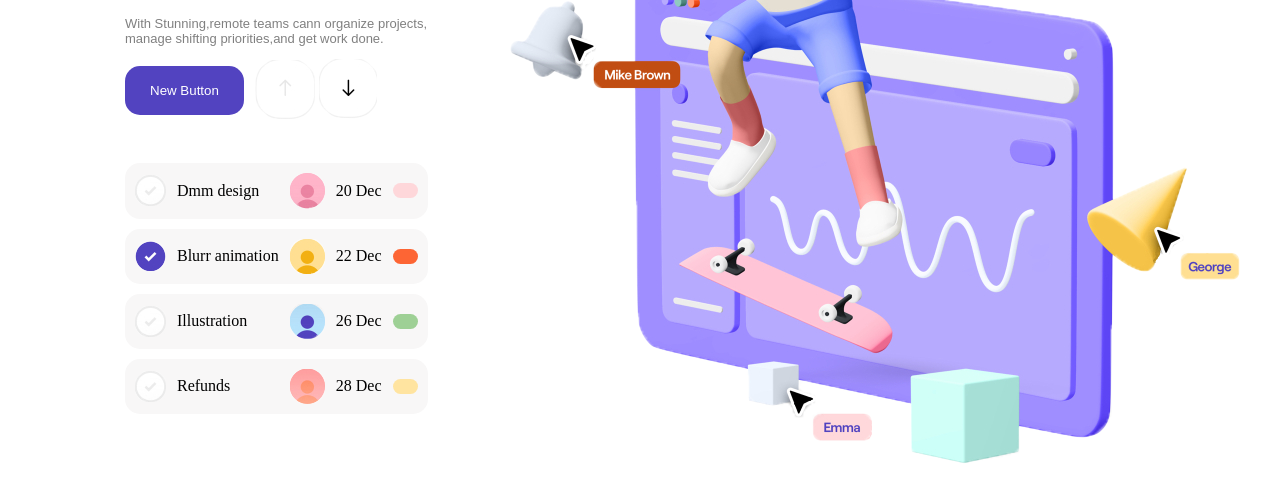
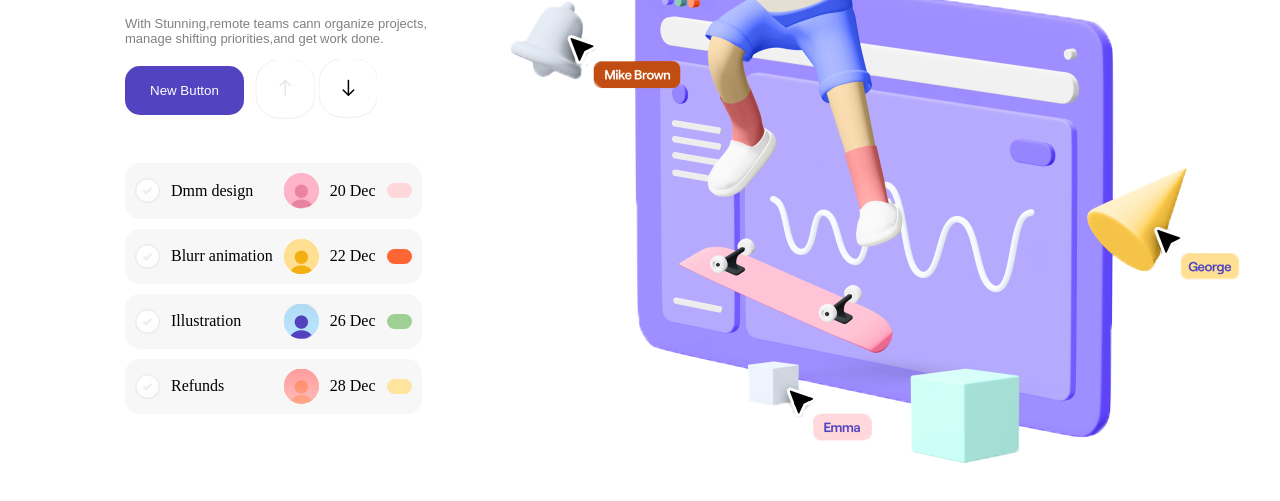
Before and after one commit to dinesh752/Stunning-Landing-Page, a plain HTML site: page index.html in a window 1280 px wide. Shown: the part 291-792 px from the top of the page. Drawn offline with Linux system fonts and the light colour scheme.

Commit message:
Update index.html

```diff
--- a/index.html
+++ b/index.html
@@ -93,6 +93,9 @@
                 border-top-left-radius: 15px;
                 border-bottom-left-radius: 15px;
             }
+            .radius img:hover{
+                content: url(./images/tick-blue.png)
+            }
             .radius_1{
                 border-top-right-radius: 15px;
                 border-bottom-right-radius: 15px;
@@ -130,28 +133,28 @@
         <div class="table">
             <table>
                 <tr>
-                    <td class="radius"><img src="./images/tick-gray.png"></td>
+                    <td class="radius"><img src="./images/tick-gray.png" height="25px" width="25px"></td>
                     <td>Dmm design</td>
                     <td><img src="./images/user-pink.png"></td>
                     <td>20 Dec</td>
                     <td class="radius_1"><p style="background-color: #FED7DA;" class="color"></p></td>
                 </tr>
                 <tr>
-                    <td class="radius"><img src="./images/tick-blue.png"></td>
+                    <td class="radius"><img src="./images/tick-gray.png" height="25px" width="25px"></td>
                     <td>Blurr animation</td>
                     <td><img src="./images/user-orange.png"></td>
                     <td>22 Dec</td>
                     <td class="radius_1"><p style="background-color: #FD6534;" class="color"></p></td>
                 </tr>
                 <tr>
-                    <td class="radius"><img src="./images/tick-gray.png"></td>
+                    <td class="radius"><img src="./images/tick-gray.png" height="25px" width="25px"></td>
                     <td>Illustration</td>
                     <td><img src="./images/user-blue.png"></td>
                     <td>26 Dec</td>
                     <td class="radius_1"><p style="background-color: #9ED095;" class="color"></p></td>
                 </tr>
                 <tr>
-                    <td class="radius"><img src="./images/tick-gray.png"></td>
+                    <td class="radius"><img src="./images/tick-gray.png" height="25px" width="25px"></td>
                     <td>Refunds</td>
                     <td><img src="./images/user-red.png"></td>
                     <td>28 Dec</td>
```
